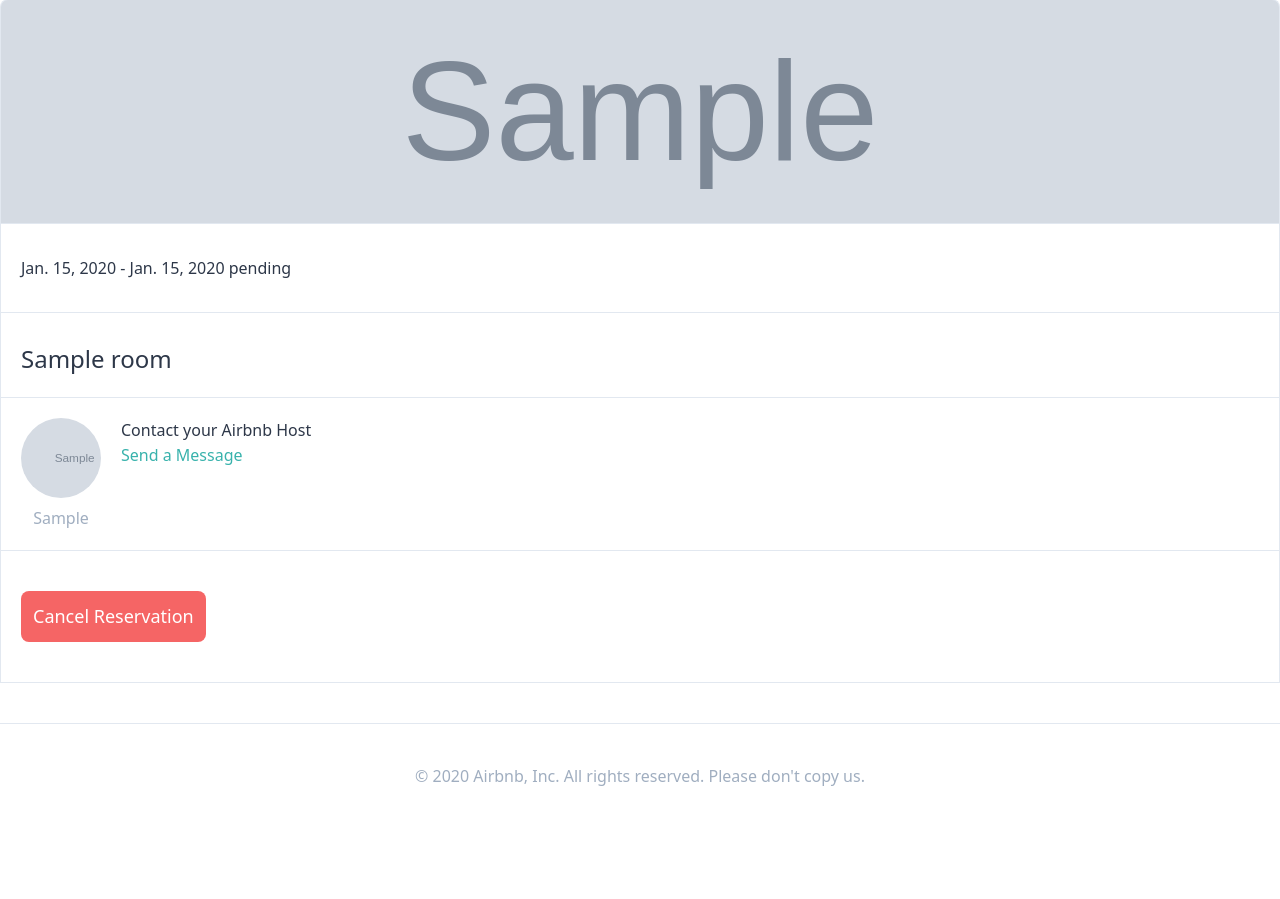
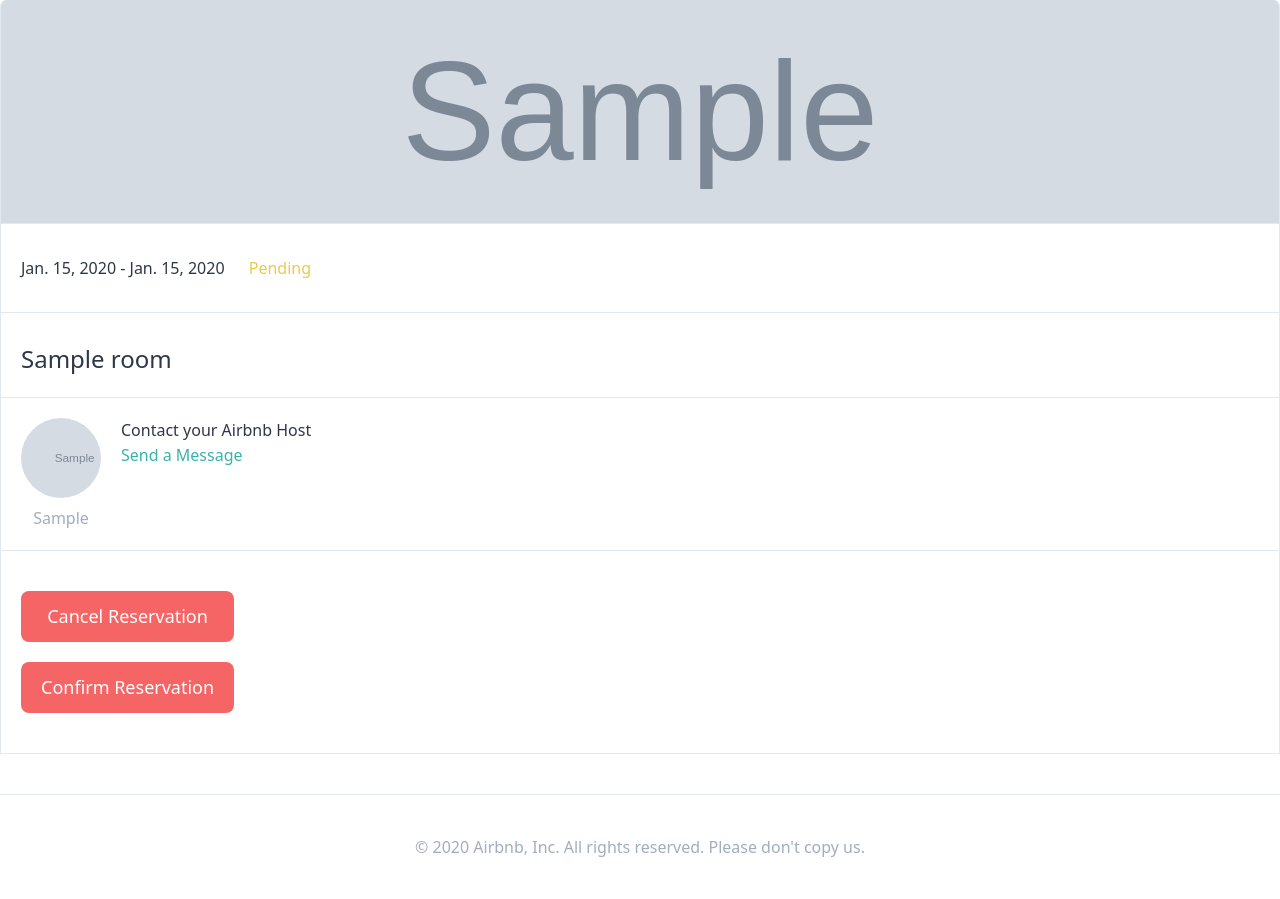
Before and after one commit to CHOISEUNGYOUN/airbnb-clone, a Django app: page /reservations/1 in a window 1280 px wide. Shown: the part 97-996 px from the top of the page. Before the commit the page ends 883 px from the top, so only its background shows below. Run offline with Django 3.2, Linux system fonts and the light colour scheme; a user stored in the database is signed in; tables that the repository leaves empty hold one stand-in row (values such as "Sample post"); grey boxes marked "Sample" are stand-in pictures; some libraries are stand-ins or nearby versions.

Commit message:
build reservation detail page

```diff
--- a/templates/reservations/detail.html
+++ b/templates/reservations/detail.html
@@ -15,7 +15,7 @@
 
         <div class="flex flex-col items-start border-l border-r border-t border-b">
             <div class="font-medium border-b py-8 px-5 w-full">
-                {{reservation.check_in}} - {{reservation.check_out}} <span>{{reservation.status}}</span>
+                {{reservation.check_in}} - {{reservation.check_out}} <span class="ml-5 {% if reservation.status == 'pending' %} text-yellow-500 {% elif reservation.status == 'canceled' %} text-red-600 {% else %} text-teal-600 {% endif %} %}">{{reservation.get_status_display}}</span>
             </div>
 
             <span class="text-2xl border-b p-5 mt-2 w-full">
@@ -34,7 +34,12 @@
                 </div>
             </div>
             <div class="py-10 px-5">
-                <a href="#" class="btn-link block px-3">Cancel Reservation</a>
+                {% if reservation.status == "pending" %}
+                <a href="#" class="btn-link block px-3 mb-5">Cancel Reservation</a>
+                    {% if reservation.room.host == user %}
+                        <a href="#" class="btn-link block px-5">Confirm Reservation</a>
+                    {% endif %}
+                {% endif %}
             </div>
         </div>
     </div>
```
